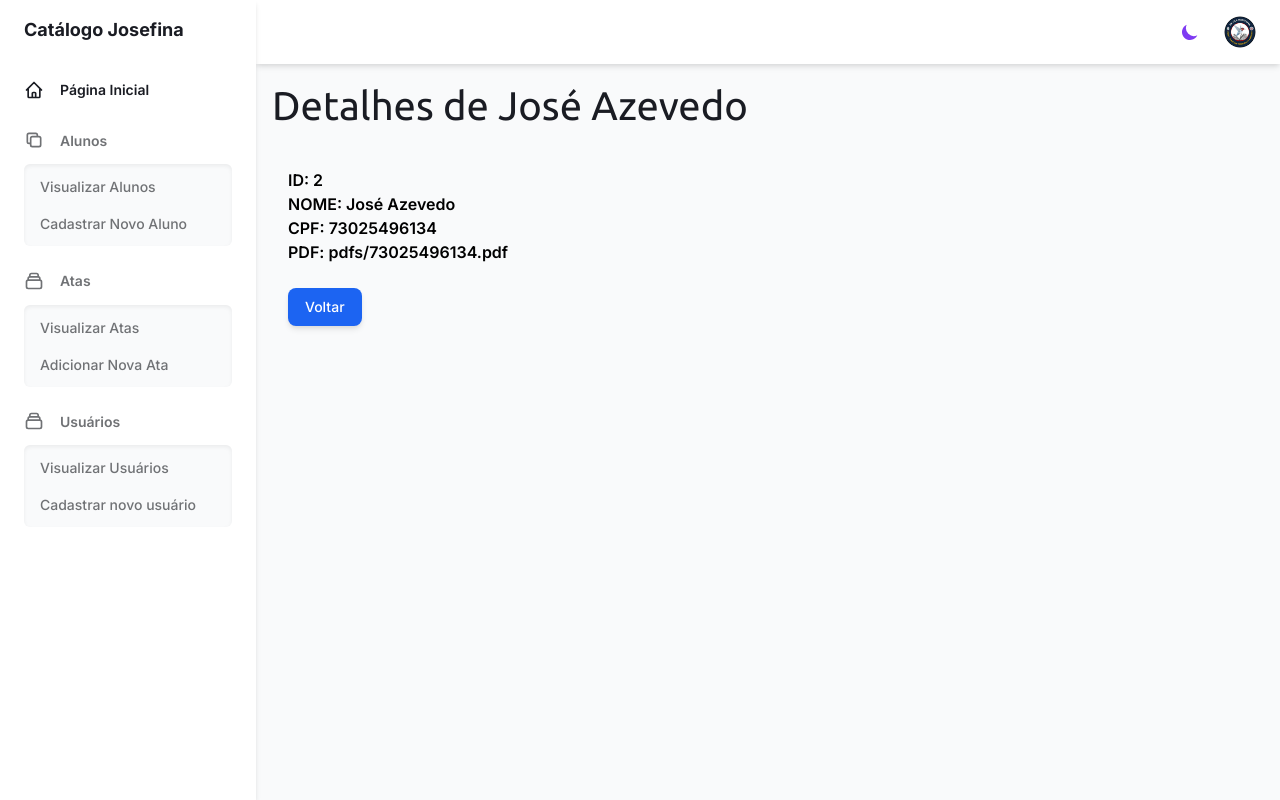
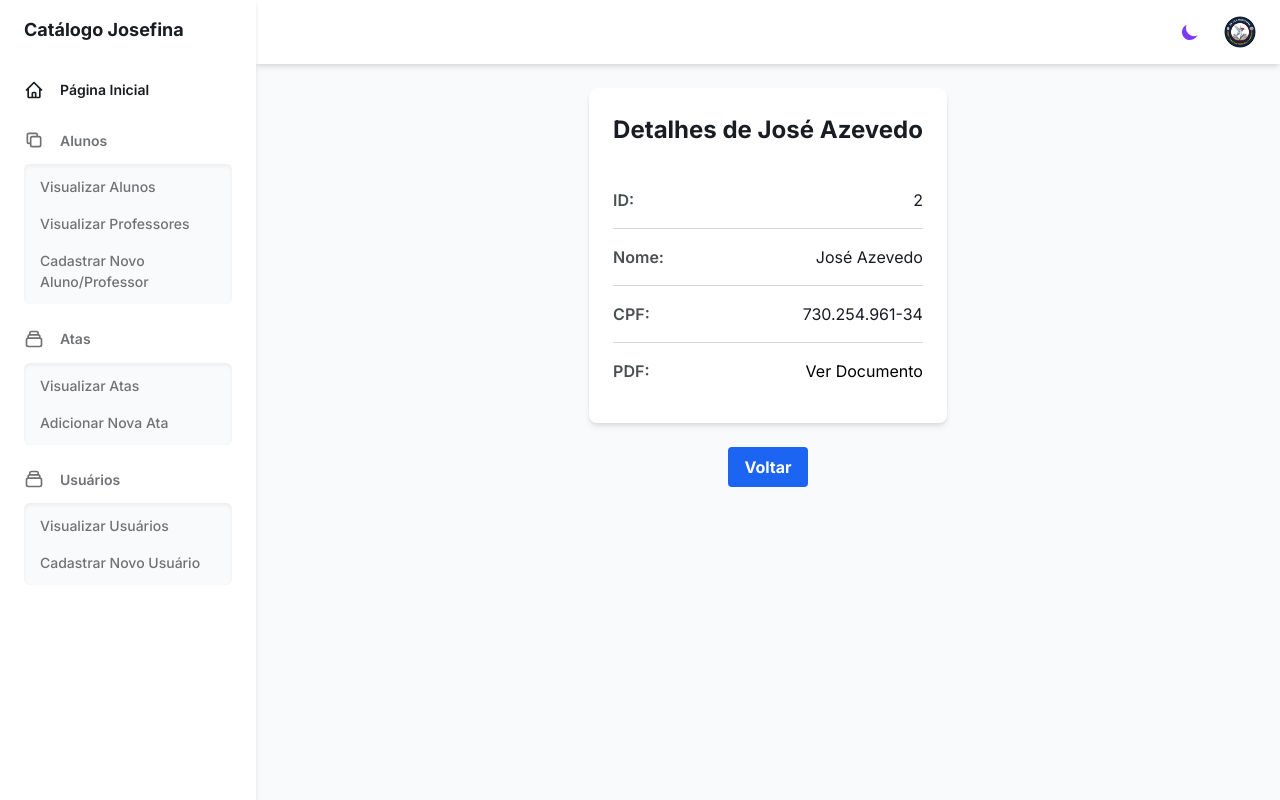
Before and after one commit to PratesLucas/SistemaDeCatalogo, a Django app: page /pessoa/2/ in a window 1280 px wide. Run offline with Django 5.2, Linux system fonts and the light colour scheme; a user stored in the database is signed in; data comes from the database, SQL or seed files in the repository; both versions use the stored data as it was after the commit; some web fonts are replaced.

Commit message:
Craiaçao do CRUD endereço e adicao de professor

```diff
--- a/pessoa/urls.py
+++ b/pessoa/urls.py
@@ -6,6 +6,10 @@ urlpatterns = [
     path("", views.index, name="read"),
     path("<int:pessoa_id>/", views.details, name="details"),
     path("add/", views.add, name="create"),
+    path("endereco/add/<int:id>/", views.add_endereco, name="create_endereco"),
+    path("endereco/edit/<int:id>/", views.edit_endereco, name="edit_endereco"),
+    path("endereco/remove/<int:id>/", views.remove_endereco, name="delete_endereco"),
     path("edit/<int:pessoa_id>/", views.edit, name="refresh"),
     path("remove/<int:pessoa_id>/", views.remove, name="delete"),
+    path("listagem/<str:tipo>/", views.index, name="read"),
 ]
--- a/pessoa/views.py
+++ b/pessoa/views.py
@@ -1,22 +1,24 @@
 from django.contrib.auth.models import Group
 from django.http import HttpResponse, HttpResponseRedirect
-from django.shortcuts import redirect, render
+from django.shortcuts import redirect, render, get_object_or_404
 from django.contrib.auth.decorators import login_required
 from accounts.decorators import has_group
-from pessoa.forms import PessoaForm
-from .models import ArquivoPDF, Pessoa
+from .forms import PessoaForm, EnderecoForm
+from .models import ArquivoPDF, Pessoa, Endereco
 from django.db.models import Q
 from django.contrib.auth.models import User
 
 @login_required
-def index(request):
+def index(request, tipo="ALUNO"):
     # Adiciona o grupo SECRETARIO ao primeiro usuário se ele ainda não estiver no grupo
     if User.objects.all().count() == 1:
         gp, _ = Group.objects.get_or_create(name="SECRETARIO")
         request.user.groups.add(gp)
 
+    if tipo not in ["ALUNO", "PROFESSOR"]:
+        tipo = "ALUNO"
     # Obtém todos os registros de Pessoa e ordena alfabeticamente pelo nome
-    pessoas = Pessoa.objects.all().order_by('nome')
+    pessoas = Pessoa.objects.filter(tipo_pessoa=tipo).order_by('nome')
 
     search = request.GET.get("search", None)
     if search is not None:
@@ -27,12 +29,68 @@ def index(request):
                 Q(pdf__icontains=search)
             )
 
-    return render(request, 'pessoa/listagem.html', {'pessoas': pessoas, 'search': search})
+    return render(request, 'pessoa/listagem.html', {'pessoas': pessoas, 'search': search, 'tipo': Pessoa.TIPOS_PESSOAS_DICT[tipo]})
+
+
+@has_group("SECRETARIO")
+def add_endereco(request, id):
+    pessoa = get_object_or_404(Pessoa, id=id)
+
+    if request.method == "POST":
+        form = EnderecoForm(request.POST)
+        if form.is_valid():
+            endereco = form.save()
+            pessoa.endereco = endereco
+            pessoa.save()
+            return redirect('details', pessoa.id)
+    else:
+        form = EnderecoForm()
+
+    context = {
+        'form': form,
+        'pessoa': pessoa,
+    }
+    return render(request, 'form.html', context)
+
+
+@has_group("SECRETARIO")
+def edit_endereco(request, id):
+    pessoa = get_object_or_404(Pessoa, id=id)
+
+    if request.method == "POST":
+        form = EnderecoForm(request.POST, instance=pessoa.endereco)
+        if form.is_valid():
+            endereco = form.save()
+            pessoa.endereco = endereco
+            pessoa.save()
+            return redirect('details', pessoa.id)
+    else:
+        form = EnderecoForm(instance=pessoa.endereco)
+
+    context = {
+        'form': form,
+        'pessoa': pessoa,
+    }
+    return render(request, 'form.html', context)
+
+
+@has_group("SECRETARIO")
+def remove_endereco(request, id):
+    pessoa = get_object_or_404(Pessoa, id=id)
+
+    if pessoa.endereco:
+        pessoa.endereco.delete()
+        pessoa.endereco = None
+        pessoa.save()
+
+    return redirect('details', pessoa.id)
+
 
 @login_required
 def details(request, pessoa_id):
     pessoa = Pessoa.objects.get(pk=pessoa_id)
     return render(request, "pessoa/detalhes.html", {'pessoa': pessoa})
+
 
 @has_group("SECRETARIO")
 def add(request):
@@ -47,6 +105,7 @@ def add(request):
 
     return render(request, 'pessoa/add.html', {'form': form})
 
+
 @has_group("SECRETARIO")
 def edit(request, pessoa_id):
     pessoa = Pessoa.objects.get(pk=pessoa_id)
@@ -59,7 +118,8 @@ def edit(request, pessoa_id):
     else:
         form = PessoaForm(instance=pessoa)
 
-    return render(request, 'pessoa/edit.html', {'form': form})
+    return render(request, 'pessoa/edit.html', {'form': form, "pessoa": pessoa})
+
 
 @has_group("SECRETARIO")
 def remove(request, pessoa_id):
--- a/templates/_sidebar.html
+++ b/templates/_sidebar.html
@@ -50,14 +50,21 @@
                     <ul class="p-2 mt-2 space-y-2 text-sm font-medium text-gray-500 rounded-md shadow-inner bg-gray-50 dark:text-gray-400 dark:bg-gray-900"
                         aria-label="submenu">
                         <li class="px-2 py-1 transition-colors duration-150 hover:text-gray-800 dark:hover:text-gray-200">
-                            <a class="w-full" href="{% url 'read' %}">Visualizar Alunos</a>
+                            <a class="w-full" href="{% url 'read' "ALUNO" %}">Visualizar Alunos</a>
+                        </li>
+                        <li class="px-2 py-1 transition-colors duration-150 hover:text-gray-800 dark:hover:text-gray-200">
+                            <a class="w-full" href="{% url 'read' "PROFESSOR" %}">Visualizar Professores</a>
                         </li>
                         {% if "SECRETARIO" in request.user.groups.all.values_list.0 %}
                             <li class="px-2 py-1 transition-colors duration-150 hover:text-gray-800 dark:hover:text-gray-200">
-                                <a class="w-full" href="{% url 'create' %}">Cadastrar Novo Aluno</a>
+                                <a class="w-full" href="{% url 'create' %}">Cadastrar Novo Aluno/Professor</a>
                             </li>
                         {% endif %}
                     </ul>
+                </li>
+
+
+
                 </li>
                 <li class="relative px-6 py-3">
                     <a href="{% url 'atas' %}">
@@ -112,7 +119,7 @@
                             </li>
                             {% comment %} {% url 'users' %} {% endcomment %}
                             <li class="px-2 py-1 transition-colors duration-150 hover:text-gray-800 dark:hover:text-gray-200">
-                                <a class="w-full" href="{% url 'adduser' %}">Cadastrar novo usuário</a>
+                                <a class="w-full" href="{% url 'adduser' %}">Cadastrar Novo Usuário</a>
                             </li>
                         </ul>
                     </li>
--- a/templates/pessoa/add.html
+++ b/templates/pessoa/add.html
@@ -31,7 +31,7 @@
     <div class="card-login">
       <h1 class="title-large text-gray-800 dark:text-gray-200 mb-4"
       style="font-size: 2.5rem; margin-top: -4px; font-family: 'Ubuntu', sans-serif;">
-      Cadastrar Novo Aluno
+      Cadastrar Nova pessoa
       </h1>
       <form action="/add/" method="post" enctype="multipart/form-data">
         {% csrf_token %}
--- a/templates/pessoa/detalhes.html
+++ b/templates/pessoa/detalhes.html
@@ -29,31 +29,96 @@
             });
         });
     </script>
-
 </head>
 
-<body>
-    <div class="w-full p-4">
-        <div class="card-login">
-            <h1 class="title-large text-gray-800 dark:text-gray-200 mb-4"
-            style="font-size: 2.5rem; margin-top: -4px; font-family: 'Ubuntu', sans-serif;">
-            Detalhes de {{pessoa.nome}}
-            </h1>
-            <div class="items-center justify-center p-4 w-full">
-                <ul class="list-group">
-                    <li class="font-semibold list-group-item list-group-item-primary">ID: {{pessoa.id}}</li>
-                    <li class="font-semibold list-group-item list-group-item-primary">NOME: {{pessoa.nome}}</li>
-                    <li class="cpf font-semibold list-group-item list-group-item-primary">CPF: {{pessoa.cpf}}</li>
-                    <li class="font-semibold list-group-item list-group-item-primary">PDF: {{pessoa.pdf}}</li> <br>
-                    <a href="/pessoa/">
-                        <button class="shadow-md px-4 py-2 text-sm font-medium leading-5 text-white transition-colors duration-150 bg-blue-600 border border-transparent rounded-lg active:bg-blue-600 hover:bg-blue-700 focus:outline-none focus:shadow-outline-blue">
-                            Voltar
-                        </button>
-                    </a>
-                </ul>
+<body class="bg-gray-100">
+    <div class="max-w-4xl mx-auto p-6">
+    <div class="grid grid-cols-1 {% if pessoa.endereco %}md:grid-cols-2{% else %}md:grid-cols-1{% endif %} gap-6">
+        <!-- Quadro de detalhes da pessoa -->
+        <div class="bg-white rounded-lg shadow-md p-6">
+            <h1 class="text-2xl font-bold text-gray-800 mb-6 text-center">Detalhes de {{ pessoa.nome }}</h1>
+            <ul class="divide-y divide-gray-200">
+                <li class="py-4 flex justify-between">
+                    <span class="font-semibold text-gray-600">ID:</span>
+                    <span class="text-gray-800">{{ pessoa.id }}</span>
+                </li>
+                <li class="py-4 flex justify-between">
+                    <span class="font-semibold text-gray-600">Nome:</span>
+                    <span class="text-gray-800">{{ pessoa.nome }}</span>
+                </li>
+                <li class="py-4 flex justify-between">
+                    <span class="font-semibold text-gray-600">CPF:</span>
+                    <span class="cpf text-gray-800">{{ pessoa.cpf }}</span>
+                </li>
+                <li class="py-4 flex justify-between">
+                    <span class="font-semibold text-gray-600">PDF:</span>
+                    <a href="{{ pessoa.pdf.url }}" class="text-blue-600 hover:underline">Ver Documento</a>
+                </li>
+            </ul>
+        </div>
+
+        <!-- Quadro de endereço -->
+        {% if pessoa.endereco %}
+        <div class="bg-white rounded-lg shadow-md p-6">
+            <h2 class="text-2xl font-bold text-gray-800 mb-6 text-center">Endereço</h2>
+            <ul class="divide-y divide-gray-200">
+                <li class="py-4 flex justify-between">
+                    <span class="font-semibold text-gray-600">Rua:</span>
+                    <span class="text-gray-800">{{ pessoa.endereco.rua }}</span>
+                </li>
+                <li class="py-4 flex justify-between">
+                    <span class="font-semibold text-gray-600">Bairro:</span>
+                    <span class="text-gray-800">{{ pessoa.endereco.bairro }}</span>
+                </li>
+                <li class="py-4 flex justify-between">
+                    <span class="font-semibold text-gray-600">Número:</span>
+                    <span class="text-gray-800">{{ pessoa.endereco.num }}</span>
+                </li>
+                <li class="py-4 flex justify-between">
+                    <span class="font-semibold text-gray-600">Complemento:</span>
+                    <span class="text-gray-800">{{ pessoa.endereco.complemento }}</span>
+                </li>
+                <li class="py-4 flex justify-between">
+                    <span class="font-semibold text-gray-600">Cidade:</span>
+                    <span class="text-gray-800">{{ pessoa.endereco.cidade }}</span>
+                </li>
+                <li class="py-4 flex justify-between">
+                    <span class="font-semibold text-gray-600">CEP:</span>
+                    <span class="text-gray-800">{{ pessoa.endereco.cep }}</span>
+                </li>
+                <li class="py-4 flex justify-between">
+                    <span class="font-semibold text-gray-600">Estado:</span>
+                    <span class="text-gray-800">{{ pessoa.endereco.estado }}</span>
+                </li>
+            </ul>
+            <div class="text-center mt-6">
+                <a href="{% url 'edit_endereco' pessoa.id %}">
+                    <button class="bg-blue-600 text-white font-bold py-2 px-4 rounded hover:bg-blue-700 transition duration-200">
+                        Editar
+                    </button>
+                </a>
+            </div>
+            <div class="text-center mt-6">
+                <a href="{% url 'delete_endereco' pessoa.id %}">
+                    <button class="bg-blue-600 text-white font-bold py-2 px-4 rounded hover:bg-blue-700 transition duration-200">
+                        Deletar
+                    </button>
+                </a>
             </div>
         </div>
+        {% endif %}
     </div>
+
+    <!-- Botão de voltar -->
+    <div class="text-center mt-6">
+        <a href="{% url 'read' %}">
+            <button class="bg-blue-600 text-white font-bold py-2 px-4 rounded hover:bg-blue-700 transition duration-200">
+                Voltar
+            </button>
+        </a>
+    </div>
+</div>
+
 </body>
 
 </html>
--- a/templates/pessoa/edit.html
+++ b/templates/pessoa/edit.html
@@ -37,6 +37,12 @@
         {% csrf_token %}
         {{ form|crispy }}
         <br>
+        {% if pessoa.endereco %}
+          <a class="shadow-md px-4 py-2 text-sm font-medium leading-5 text-white transition-colors duration-150 bg-blue-600 border border-transparent rounded-lg active:bg-blue-600 hover:bg-blue-700 focus:outline-none focus:shadow-outline-blue" href="{% url "edit_endereco" pessoa.id %}">Editar endereço</a>
+        {% else %}
+          <a class="shadow-md px-4 py-2 text-sm font-medium leading-5 text-white transition-colors duration-150 bg-blue-600 border border-transparent rounded-lg active:bg-blue-600 hover:bg-blue-700 focus:outline-none focus:shadow-outline-blue" href="{% url "create_endereco" pessoa.id %}">Adicionar endereço</a>
+        {% endif %}
+
         <input class="shadow-md px-4 py-2 text-sm font-medium leading-5 text-white transition-colors duration-150 bg-blue-600 border border-transparent rounded-lg active:bg-blue-600 hover:bg-blue-700 focus:outline-none focus:shadow-outline-blue" type="submit" value="Salvar">
       </form>
 
--- a/templates/pessoa/listagem.html
+++ b/templates/pessoa/listagem.html
@@ -8,7 +8,7 @@
 <head>
     <meta charset="UTF-8">
     <meta name="viewport" content="width=device-width, initial-scale=1.0">
-    <title>Alunos Cadastrados</title>
+    <title>Lista {{ tipo }}</title>
     <link rel="preconnect" href="https://fonts.googleapis.com">
     <link rel="preconnect" href="https://fonts.gstatic.com" crossorigin>
     <link
```
Also changed, not shown: accounts/forms.py (+6 -6 lines), pessoa/forms.py (+53 -1 lines), pessoa/models.py (+21 -0 lines), db.sqlite3, pessoa/migrations/0002_pessoa_tipo_pessoa.py (added), pessoa/migrations/0003_endereco_alter_pessoa_tipo_pessoa_pessoa_endereco.py (added).
